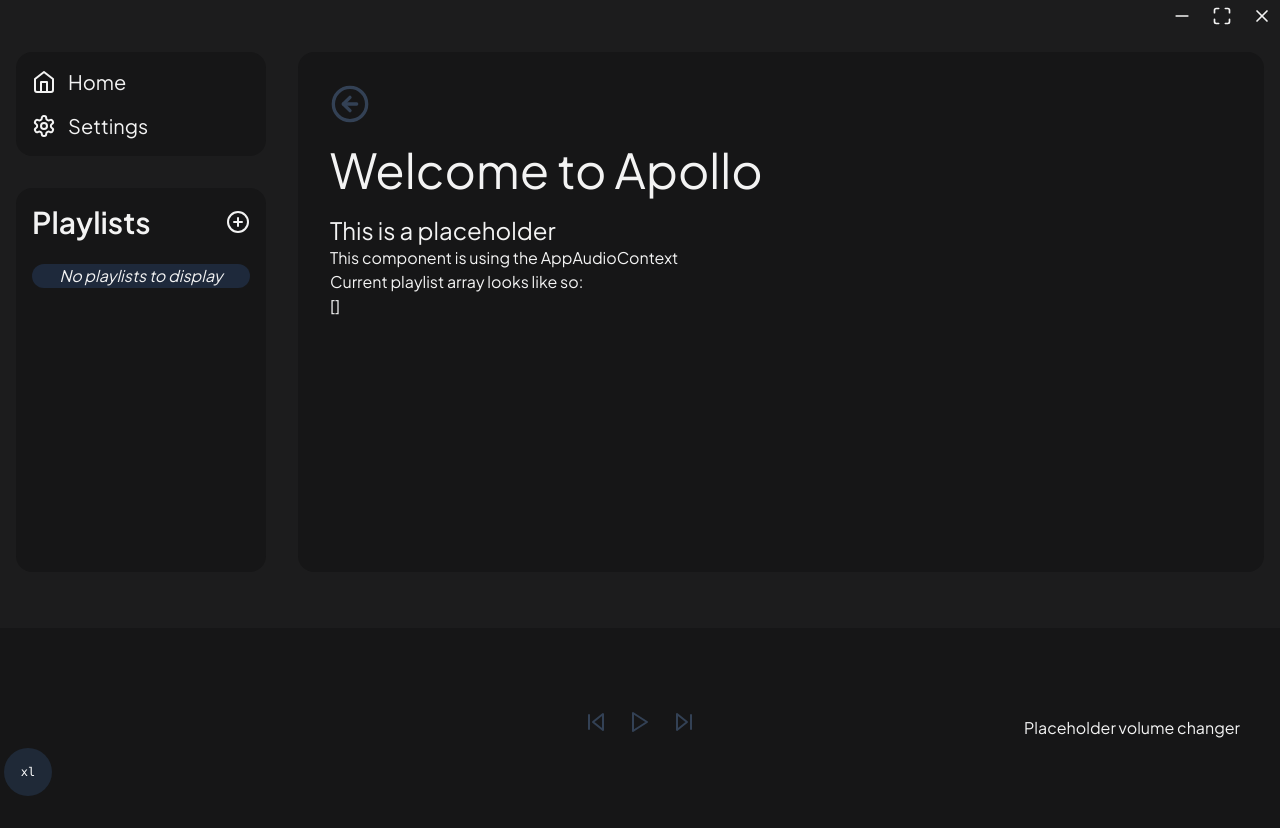
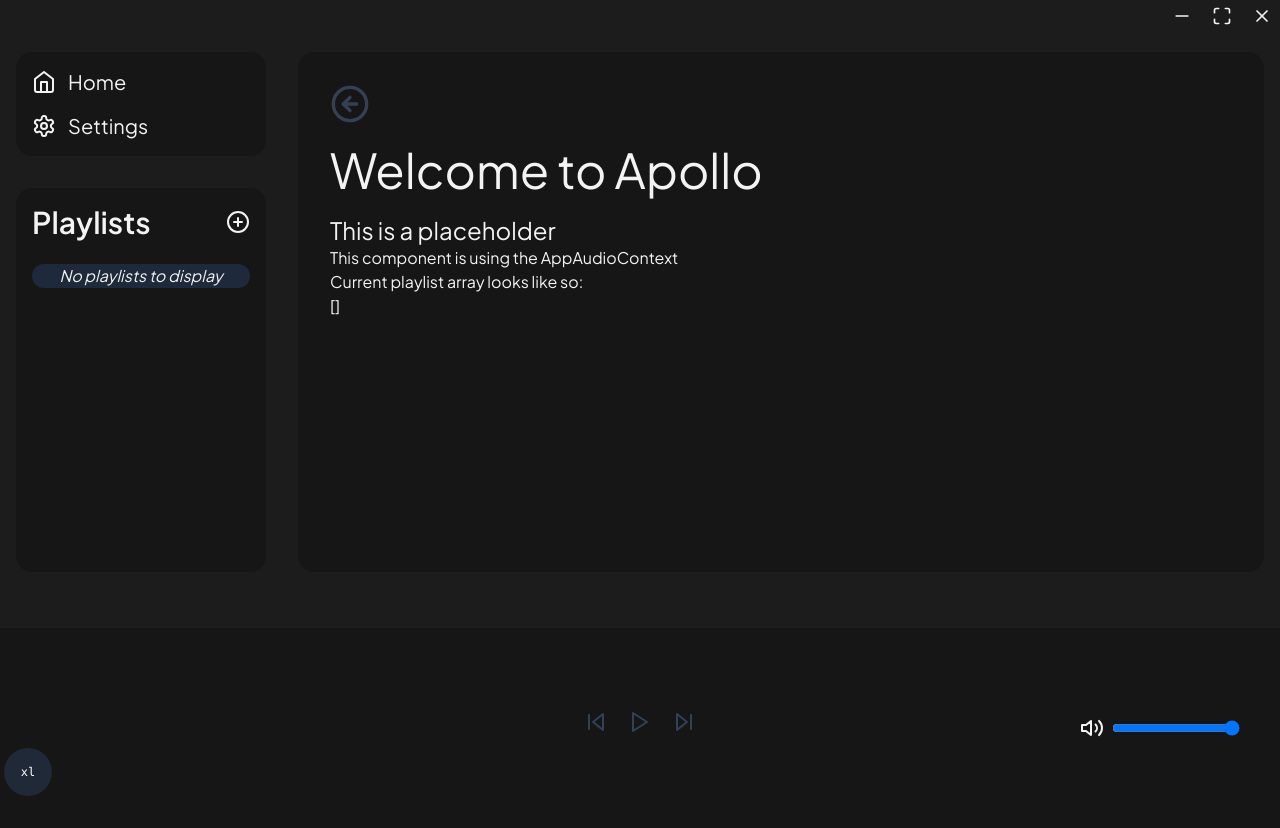
Before and after one commit to maciejkrol18/apollo, a Next.js app: page / in a window 1280 px wide. Built offline with nearby package versions, Linux system fonts and the light colour scheme.

Commit message:
Add volume control

```diff
--- a/src/components/atoms/app-audio.tsx
+++ b/src/components/atoms/app-audio.tsx
@@ -34,8 +34,8 @@ const AppAudio = ({children}: {children: React.ReactNode}) => {
 
         audioCtxRef.current = new AudioContext()
         audioElementRef.current = new Audio()
+        audioGainRef.current = audioCtxRef.current.createGain()
         audioSourceRef.current = audioCtxRef.current.createMediaElementSource(audioElementRef.current)
-        audioGainRef.current = audioCtxRef.current.createGain()
         audioAnalyserRef.current = audioCtxRef.current.createAnalyser()
 
         audioElementRef.current.crossOrigin = 'anonymous'
@@ -51,10 +51,10 @@ const AppAudio = ({children}: {children: React.ReactNode}) => {
             }
         }
 
-        audioSourceRef.current.connect(audioCtxRef.current.destination)
-        audioSourceRef.current.connect(audioGainRef.current).connect(audioCtxRef.current.destination)
+        audioGainRef.current.connect(audioCtxRef.current.destination)
+        audioSourceRef.current.connect(audioGainRef.current)
 
-        audioGainRef.current.gain.value = 0.1
+        audioGainRef.current.gain.value = 0
 
         return () => {
             if (audioSourceRef.current && audioCtxRef.current) {
--- /dev/null
+++ b/src/components/atoms/volume-controller.tsx
@@ -0,0 +1,43 @@
+import { AppAudioContext } from "@/contexts/app-audio-context"
+import { AppAudioContextValues } from "@/ts/interfaces"
+import { Volume2 } from "lucide-react"
+import { useContext, useEffect, useRef } from "react"
+
+const VolumeController: React.FC = () => {
+    const {audioGainRef} = useContext(AppAudioContext) as AppAudioContextValues
+    const volumeInputRef = useRef(null)
+
+    useEffect(() => {
+        if (volumeInputRef.current && audioGainRef.current) {
+            const input = volumeInputRef.current as HTMLInputElement
+            input.value = audioGainRef.current.gain.value.toString()
+        }
+    },[])
+
+    const changeVolume = (e: React.ChangeEvent<HTMLInputElement>) => {
+        if (audioGainRef.current) {
+            audioGainRef.current.gain.value = Number(e.target.value)
+            console.log("Event arget", e.target.value)
+            console.log("gain value", audioGainRef.current.gain.value)
+        }
+    }
+
+    console.log('VolumeController renders')
+
+    return (
+        <div className="flex gap-2">
+            <Volume2/>
+            <input
+                className="w-32"
+                type="range"
+                ref={volumeInputRef}
+                min={0}
+                max={2}
+                step={0.01}
+                onChange={(e) => changeVolume(e)}
+            />
+        </div>
+    )
+}
+
+export default VolumeController
--- a/src/components/molecules/audio-bar.tsx
+++ b/src/components/molecules/audio-bar.tsx
@@ -3,9 +3,10 @@ import { AppAudioContextValues } from "@/ts/interfaces"
 import { useContext } from "react"
 import PlaybackController from "../atoms/playback-controller";
 import SeekBar from "../atoms/seek-bar";
+import VolumeController from "../atoms/volume-controller";
 
 const AudioBar: React.FC = () => {
-    const {currentSong, audioGainRef} = useContext(AppAudioContext) as AppAudioContextValues
+    const {currentSong} = useContext(AppAudioContext) as AppAudioContextValues
 
     return (
         <div className="grid grid-cols-3 px-10 items-center justify-center grow max-h-[200px] bg-menus-background">
@@ -18,12 +19,7 @@ const AudioBar: React.FC = () => {
             </div>
 
             <div className="flex justify-end">
-                <button onClick={() => {
-                    const volume = prompt('volume')
-                    if (audioGainRef.current) {
-                        audioGainRef.current.gain.value = Number(volume)
-                    }
-                }}>Placeholder volume changer</button>
+                <VolumeController/>
             </div>
         </div>
     )
```
